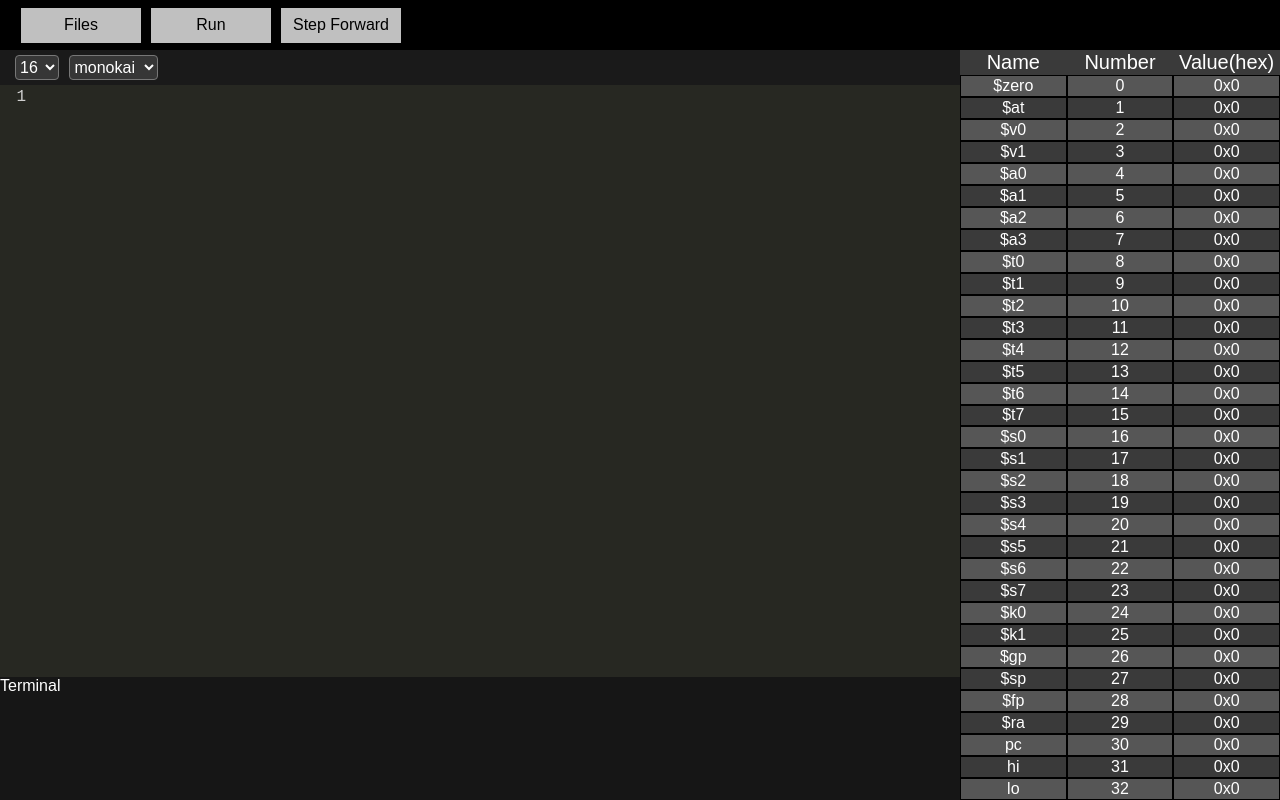
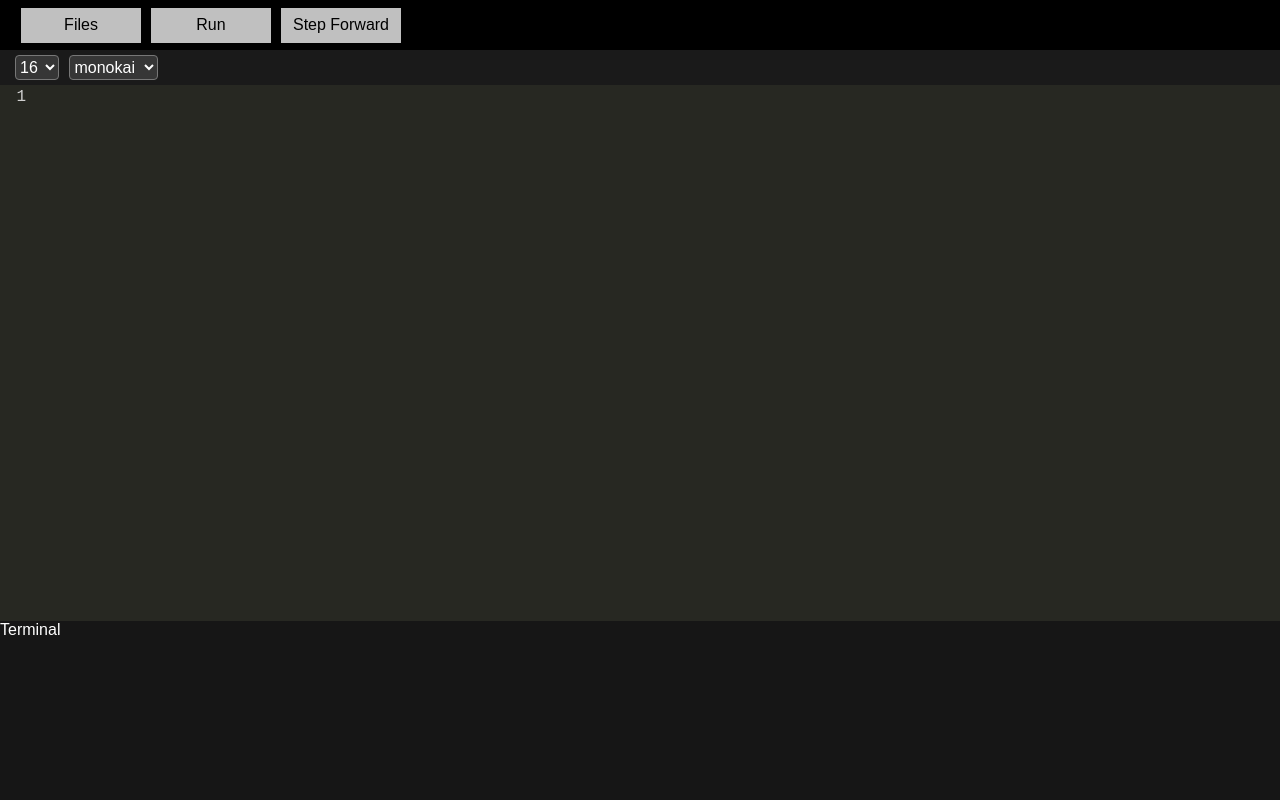
Before and after one commit to Splanis/MIPS-Emulator, a React (Create React App) app: page / in a window 1280 px wide. Built offline with nearby package versions, Linux system fonts and the light colour scheme.

Commit message:
changed app from grid to flex

```diff
--- a/src/App.js
+++ b/src/App.js
@@ -10,22 +10,33 @@ function App() {
     return (
         <StyledApp>
             <Navigation />
-            <Editor />
-            <Sidebar />
-            <Terminal />
+            <Column>
+                <Row>
+                    <Editor />
+                    <Terminal />
+                </Row>
+                <Sidebar />
+            </Column>
         </StyledApp>
     );
 }
 
 const StyledApp = styled.div`
     height: 100vh;
-    display: grid;
-    grid-template-columns: 3fr 1fr;
-    grid-template-rows: 1fr 15fr 4fr;
-    grid-template-areas:
-        "navigation navigation"
-        "editor sidebar"
-        "terminal sidebar";
+    display: flex;
+    flex-direction: column;
+`;
+
+const Column = styled.div`
+    display: flex;
+    height: 100%;
+`;
+
+const Row = styled.div`
+    display: flex;
+    flex-direction: column;
+    width: 100%;
+    flex: 6;
 `;
 
 export default App;
--- a/src/components/Editor.js
+++ b/src/components/Editor.js
@@ -35,7 +35,7 @@ const Editor = () => {
 };
 
 const StyledEditor = styled.div`
-    grid-area: editor;
+    flex: 3;
 `;
 
 const StyledControlledEditor = styled(ControlledEditor)`
--- a/src/components/Sidebar.js
+++ b/src/components/Sidebar.js
@@ -23,7 +23,7 @@ const Sidebar = () => {
     };
 
     return (
-        <StyledSidebar>
+        <StyledSidebar visible={state.sidebar.visible}>
             <FlexDiv>Name</FlexDiv>
             <FlexDiv>Number</FlexDiv>
             <FlexDiv>
@@ -50,10 +50,10 @@ const Sidebar = () => {
 };
 
 const StyledSidebar = styled.div`
-    grid-area: sidebar;
     background: #565656;
-    display: grid;
+    display: ${(props) => (props.visible ? "grid" : "none")};
     grid-template-columns: 1fr 1fr 1fr;
+    flex: 2;
 `;
 
 const FlexDiv = styled.div`
--- a/src/components/Terminal.js
+++ b/src/components/Terminal.js
@@ -7,9 +7,9 @@ const Terminal = () => {
 };
 
 const StyledTerminal = styled.div`
-    grid-area: terminal;
     background: #161616;
     margin: 35px 0 0 0;
+    flex: 1;
 `;
 
 export default Terminal;
```
